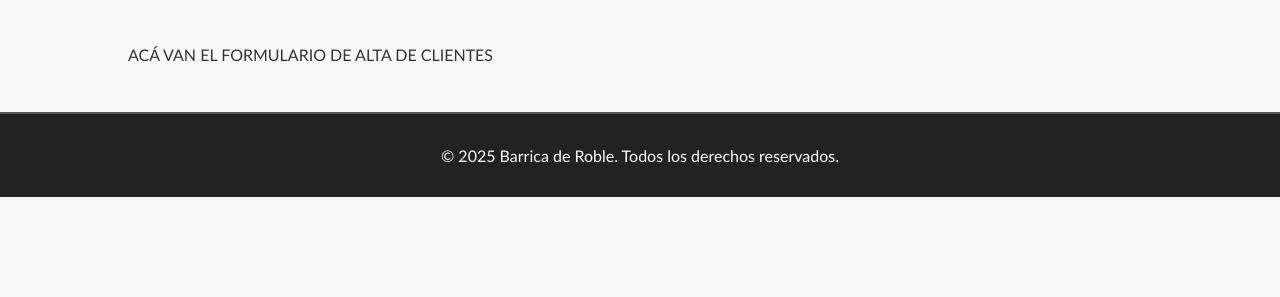
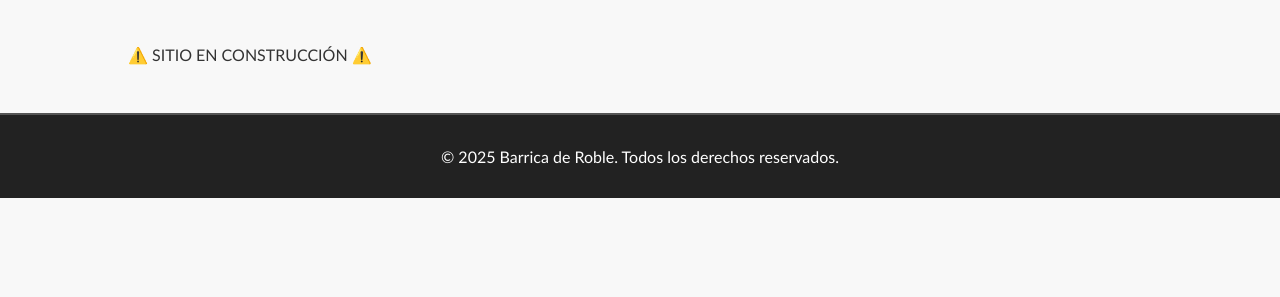
Before and after one commit to fgonzalezrojas/TuPrimeraPagina_GonzalezRojas, a Django app: page /vinoteca/clientes in a window 1280 px wide. Shown: the part 315-612 px from the top of the page. Run offline with Django 5.2, Linux system fonts and the light colour scheme.

Commit message:
Paso 14: detalles del sitio en README y cambios en los templates de Proveedores y Clientes

```diff
--- a/vinoteca/templates/vinoteca/05 proveedores.html
+++ b/vinoteca/templates/vinoteca/05 proveedores.html
@@ -2,6 +2,6 @@
 
 {% block INICIO %}
 
-    ACÁ VAN EL FORMULARIO DE ALTA DE PROVEEDORES
+    ⚠️ SITIO EN CONSTRUCCIÓN ⚠️
 
 {% endblock INICIO %}
--- a/vinoteca/templates/vinoteca/07 clientes.html
+++ b/vinoteca/templates/vinoteca/07 clientes.html
@@ -2,6 +2,6 @@
 
 {% block INICIO %}
 
-    ACÁ VAN EL FORMULARIO DE ALTA DE CLIENTES
+    ⚠️ SITIO EN CONSTRUCCIÓN ⚠️
 
 {% endblock INICIO %}
```
Also changed, not shown: README.md.
